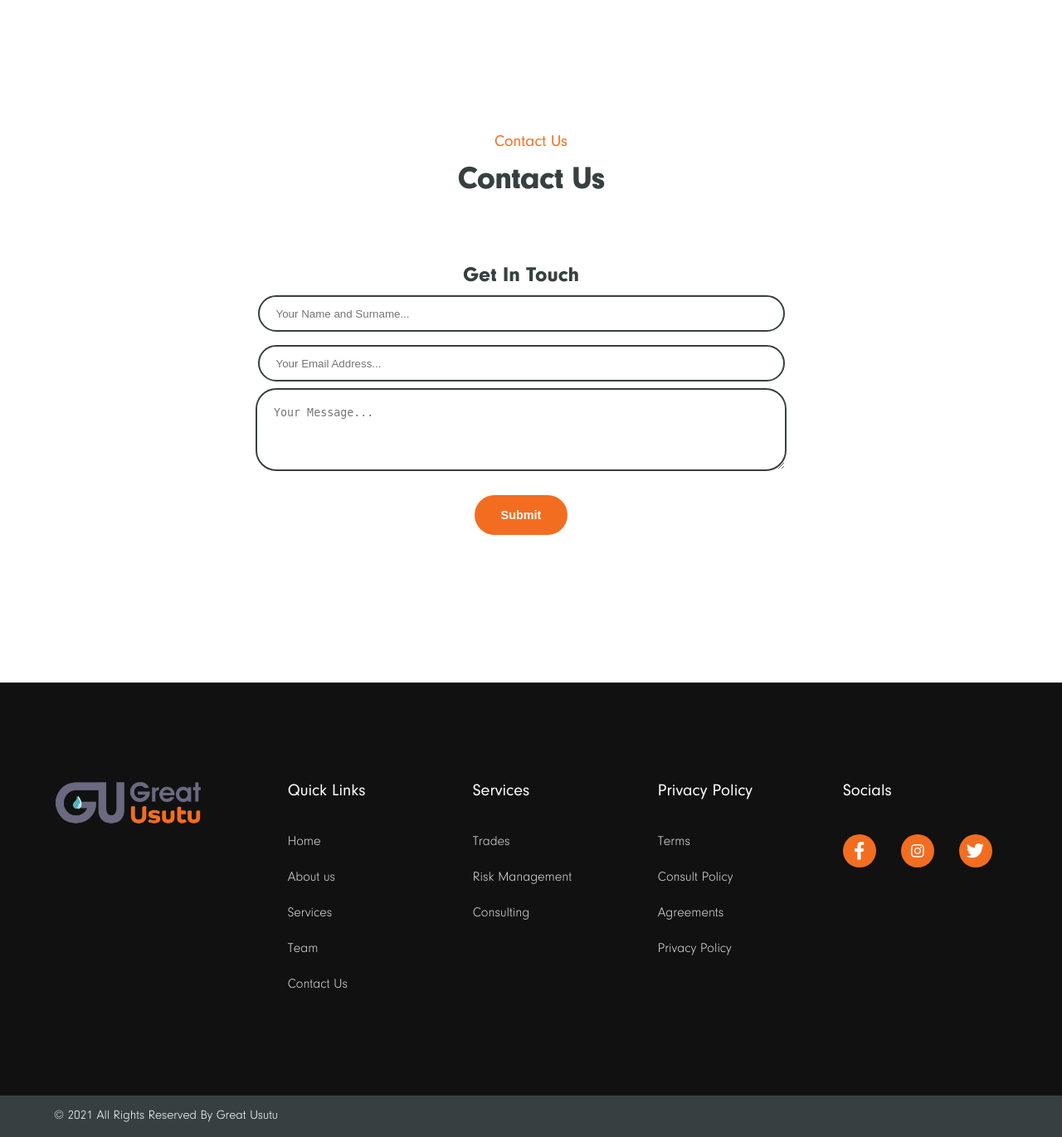
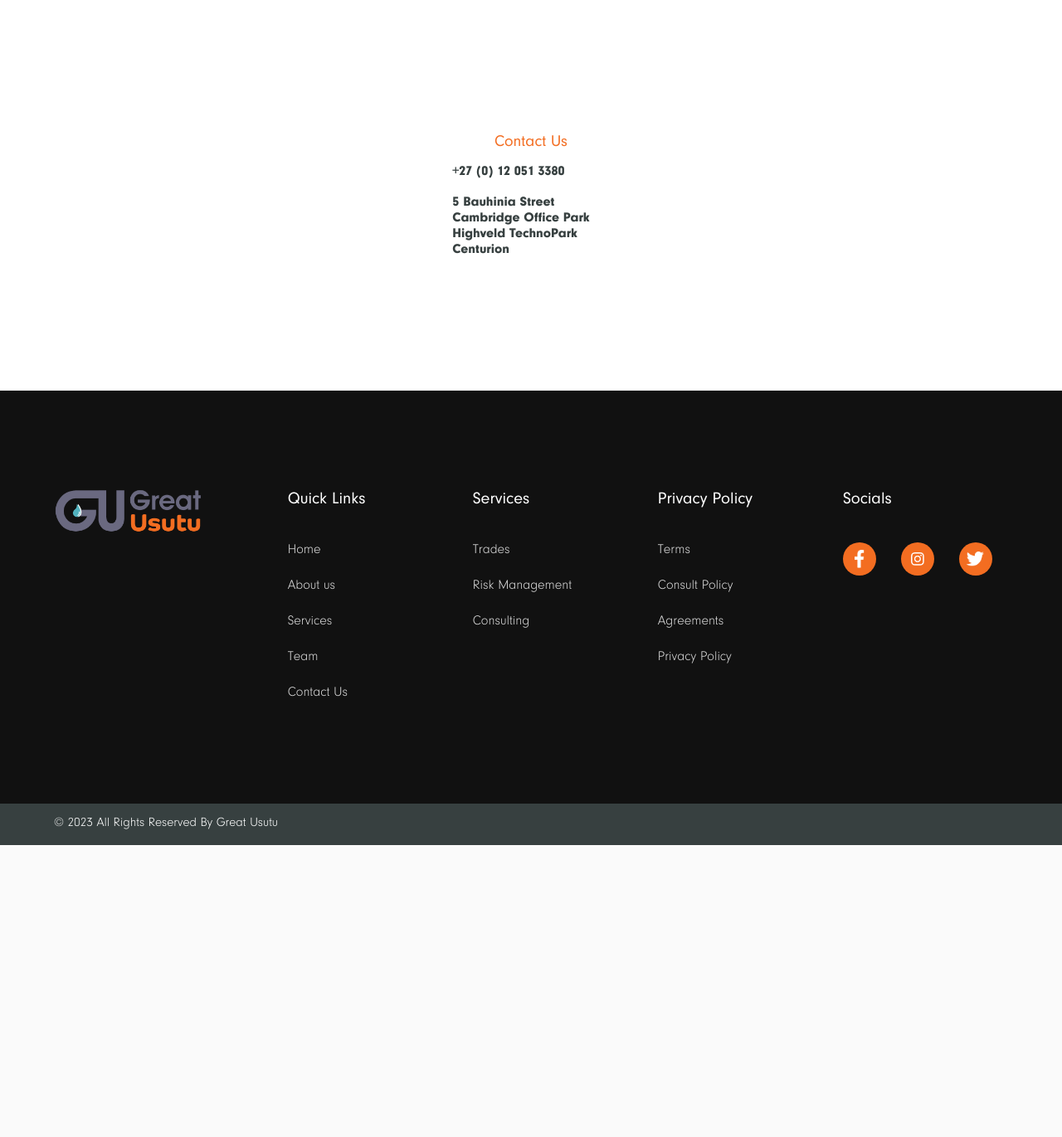
Before and after one commit to greatusutu/usutuwebsite, a Django app: page / in a window 1280 px wide. Shown: the part 4345-5716 px from the top of the page at 83% size. After the commit the page ends 5364 px from the top, so only its background shows below. Run offline with Django 3.2, Linux system fonts and the light colour scheme; data comes from the database, SQL or seed files in the repository; data that the repository does not hold is empty.

Commit message:
remove contact us form- spam

```diff
--- a/templates/index.html
+++ b/templates/index.html
@@ -256,32 +256,16 @@
             <div class="section_heading">
                 <h5>Contact Us</h5>
             </div>
-            <div class="section_heading_big">
-                <h1>Contact Us</h1>
-            </div>
+
             <div class="contact_container" style="align-items:center">
-
-
                     <div class="contact_form">
-                        <form method="post" style="text-align: center">
-                            <h1 class="getintouch hover-underline-animation" style="text-align: center">Get In Touch</h1>
+                            <h4>+27 (0) 12 051 3380</h4>
                             <br/>
-                            {% csrf_token %}
-                            {{form.as_p}}
-                            <br/>
-                            <div class="banner_button" style="text-align: center">
-                                <button type="submit" >Submit</button>
-                                <br/>
-                                <br/>
-                                {% if messages %}
-                                    {% for message in messages %}
-                                        <div><strong>{{ message }}</strong></div>
-                                     {% endfor %}
-                                {% endif %}
-                            </div>
-                        </form>
+                            <h4>5 Bauhinia Street</h4>
+                            <h4>Cambridge Office Park</h4>
+                            <h4>Highveld TechnoPark</h4>
+                            <h4>Centurion</h4>
                     </div>
-
             </div>
             </div>
         </div>
@@ -421,7 +405,7 @@
             <div class="container">
                 <div class="detail">
                     <div class="text">
-                        <p>© 2021 All Rights Reserved By <a href="#">Great Usutu</a></p>
+                        <p>© 2023 All Rights Reserved By <a href="#">Great Usutu</a></p>
                     </div>
                 </div>
             </div>
```
